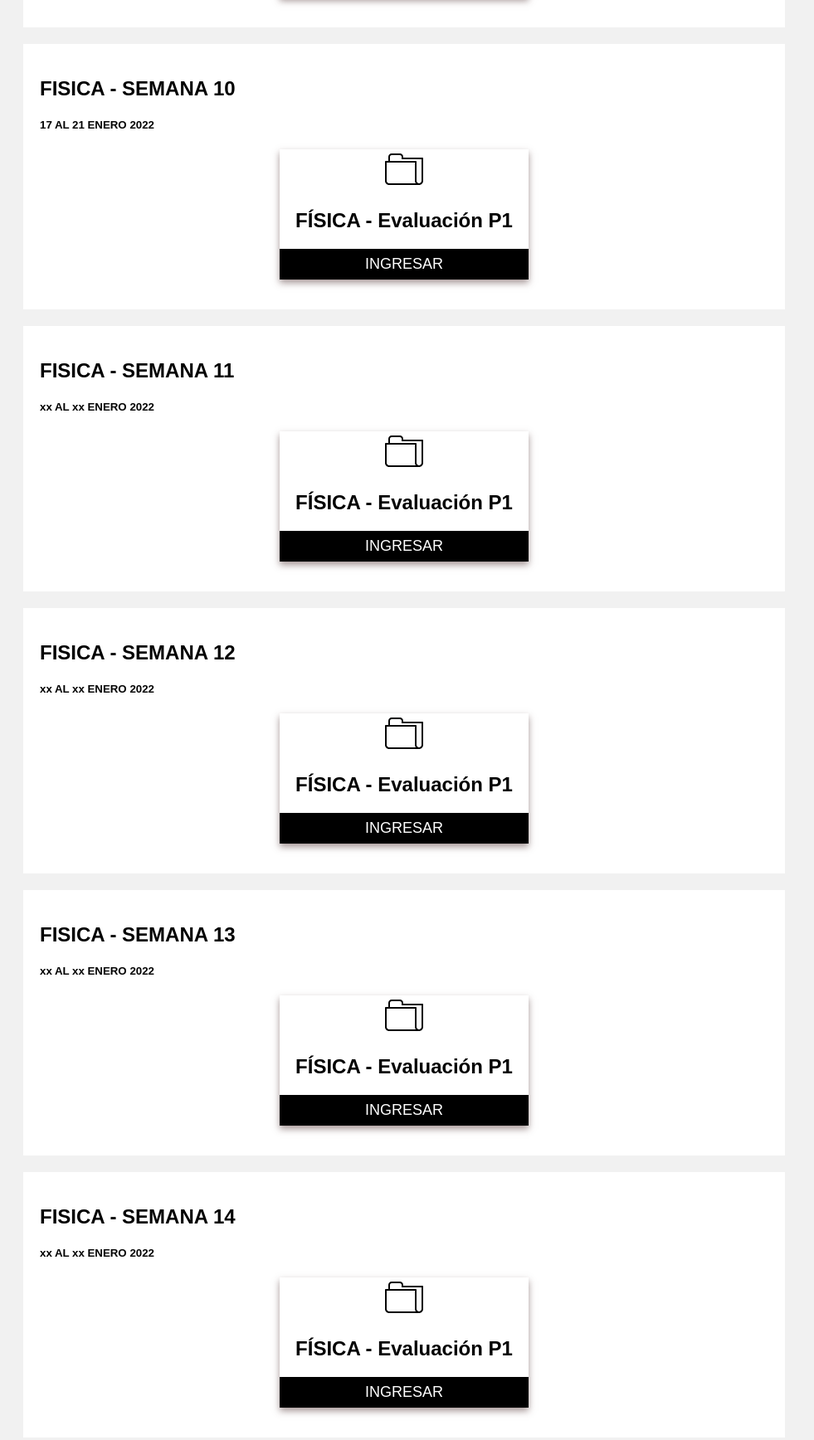
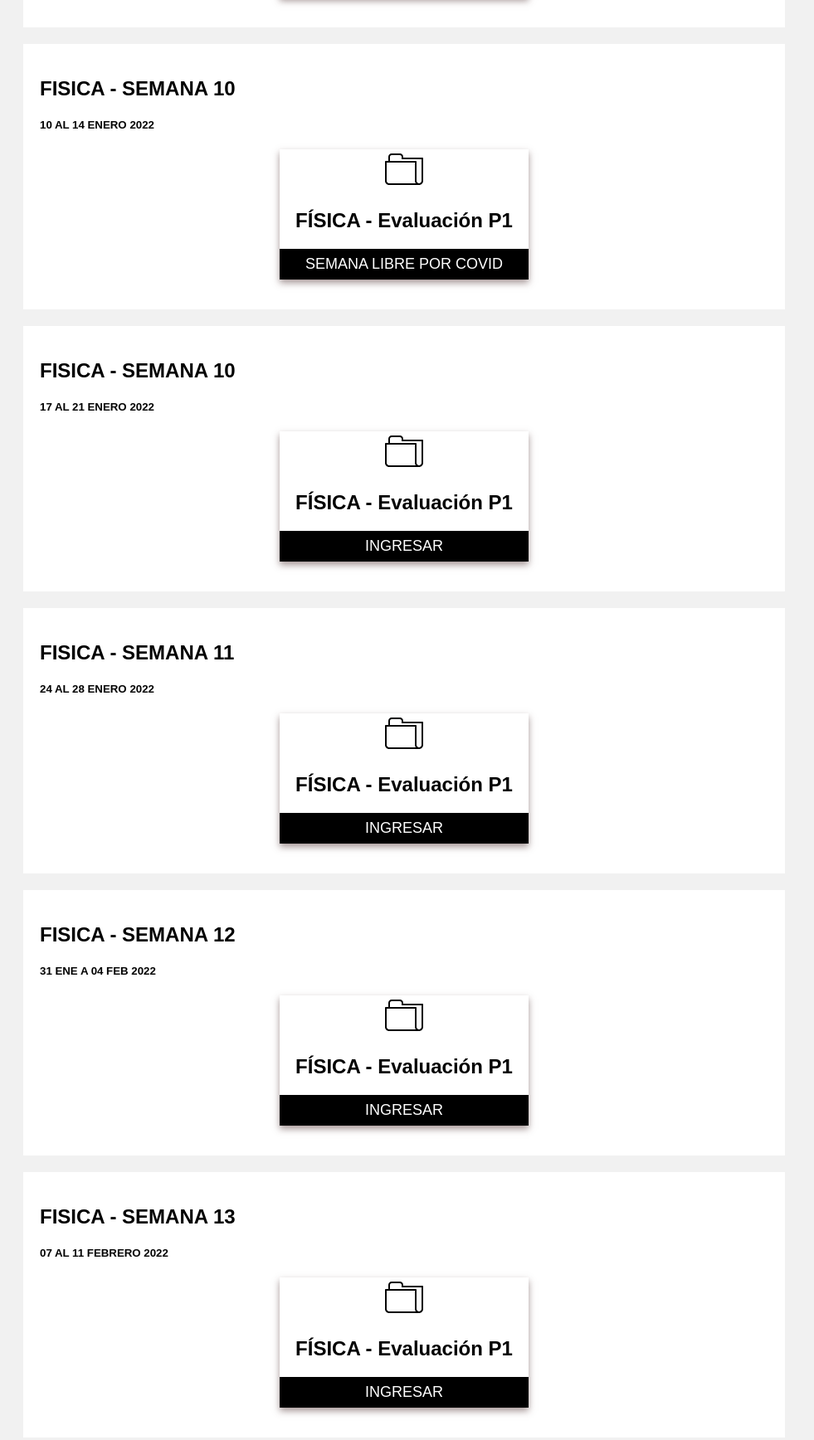
Before and after one commit to josebballester/primero-faseix, a plain HTML site: page index.html in a window 1280 px wide. Shown: the part 3967-5703 px from the top of the page at 83% size, without its empty margins (0-981 px from the left). Drawn offline with Linux system fonts and the light colour scheme.

Commit message:
sUBIRDA DE CAMBIOS
 CAMIBIOS COMPLETOS

```diff
--- a/index.html
+++ b/index.html
@@ -345,6 +345,37 @@
       </div>
     </div>
 
+     <div class="card">
+      <h2>FISICA - SEMANA 10 </h2>
+           <h5>10 AL 14 ENERO 2022</h5>
+
+        <div class="cards">
+
+          <svg
+          enable-background="new 0 0 48 48"
+            height="3rem"
+            id="Layer_1"
+            version="1.1"
+            viewBox="0 0 48 48"
+            width="4rem"
+          xml:space="preserve" xmlns="http://www.w3.org/2000/svg" xmlns:xlink="http://www.w3.org/1999/xlink">
+            <path clip-rule="evenodd" d="M42,43L42,43H6l0,0c-2.762,0-5-2.238-5-5V15c0-0.552,0.447-1,1-1l0,0h3V9
+             c0-2.209,1.791-4,4-4h10c2.209,0,4,1.791,4,4v1h23c0.553,0,1,0.448,1,1v27C47,40.762,44.762,43,42,43z M3,16v22l0,0
+               c0,1.657,1.344,3,3,3h32.022C37.39,40.162,37,39.131,37,38V16H3z
+                M45,12H21V9c0-1.104-0.896-2-2-2H9C7.896,7,7,7.896,7,9v5h31l0,0
+                 c0.278,0,0.529,0.114,0.71,0.298C38.889,14.479,39,14.726,39,15c0,0,0,0,0,0v23c0,1.657,1.343,3,3,3s3-1.343,3-3V12z"
+                 fill-rule="evenodd"/>
+          </svg>
+        <h2>FÍSICA - Evaluación P1</h2>
+          <p>
+            <a href="">
+              <input type="button" value="SEMANA LIBRE POR COVID">
+            </a>
+          </p>
+      </div>
+    </div>
+
+
 
      <div class="card">
       <h2>FISICA - SEMANA 10 </h2>
@@ -369,7 +400,7 @@
           </svg>
         <h2>FÍSICA - Evaluación P1</h2>
           <p>
-            <a href="https://drive.google.com/file/d/1yhe-7sWxOkloyPFHY_Dz0voCGGQ54g0c/view?usp=sharing">
+            <a href="https://drive.google.com/drive/folders/1YAlMA8q9Q6mjQWOXhi5uTgwjWQPb56ha?usp=sharing">
               <input type="button" value="INGRESAR">
             </a>
           </p>
@@ -379,7 +410,7 @@
 
      <div class="card">
       <h2>FISICA - SEMANA 11 </h2>
-           <h5>xx AL xx ENERO 2022</h5>
+           <h5>24 AL 28 ENERO 2022</h5>
 
         <div class="cards">
 
@@ -400,7 +431,7 @@
           </svg>
         <h2>FÍSICA - Evaluación P1</h2>
           <p>
-            <a href="https://drive.google.com/file/d/1yhe-7sWxOkloyPFHY_Dz0voCGGQ54g0c/view?usp=sharing">
+            <a href="https://drive.google.com/drive/folders/1GRVra2fbH9gDn4RcE71Doii6G8JstRLe?usp=sharing">
               <input type="button" value="INGRESAR">
             </a>
           </p>
@@ -410,7 +441,7 @@
 
      <div class="card">
       <h2>FISICA - SEMANA 12 </h2>
-           <h5>xx AL xx ENERO 2022</h5>
+           <h5>31 ENE A 04 FEB 2022</h5>
 
         <div class="cards">
 
@@ -431,7 +462,7 @@
           </svg>
         <h2>FÍSICA - Evaluación P1</h2>
           <p>
-            <a href="https://drive.google.com/file/d/1yhe-7sWxOkloyPFHY_Dz0voCGGQ54g0c/view?usp=sharing">
+            <a href="https://drive.google.com/drive/folders/1BzR3THZFGMwzRQncJOtQHiBOhi3kh5V5?usp=sharing">
               <input type="button" value="INGRESAR">
             </a>
           </p>
@@ -442,7 +473,7 @@
 
      <div class="card">
       <h2>FISICA - SEMANA 13 </h2>
-           <h5>xx AL xx ENERO 2022</h5>
+           <h5>07 AL 11 FEBRERO 2022</h5>
 
         <div class="cards">
 
@@ -463,7 +494,7 @@
           </svg>
         <h2>FÍSICA - Evaluación P1</h2>
           <p>
-            <a href="https://drive.google.com/file/d/1yhe-7sWxOkloyPFHY_Dz0voCGGQ54g0c/view?usp=sharing">
+            <a href="https://drive.google.com/drive/folders/1hzbM0P-LmpI5uXJM5c3EZ7LYTv_2BsLd?usp=sharing">
               <input type="button" value="INGRESAR">
             </a>
           </p>
@@ -474,7 +505,7 @@
 
      <div class="card">
       <h2>FISICA - SEMANA 14 </h2>
-           <h5>xx AL xx ENERO 2022</h5>
+           <h5>14 AL 18 FEBRERO 2022</h5>
 
         <div class="cards">
 
@@ -495,7 +526,7 @@
           </svg>
         <h2>FÍSICA - Evaluación P1</h2>
           <p>
-            <a href="https://drive.google.com/file/d/1yhe-7sWxOkloyPFHY_Dz0voCGGQ54g0c/view?usp=sharing">
+            <a href="https://drive.google.com/drive/folders/1QoxkPrriS371hBUQggM7x5HsRZWxEN_M?usp=sharing">
               <input type="button" value="INGRESAR">
             </a>
           </p>
@@ -506,7 +537,7 @@
 
      <div class="card">
       <h2>FISICA - SEMANA 15 </h2>
-           <h5>xx AL xx ENERO 2022</h5>
+           <h5>21 AL 25 FEBRERO 2022</h5>
 
         <div class="cards">
 
@@ -527,7 +558,7 @@
           </svg>
         <h2>FÍSICA - Evaluación P1</h2>
           <p>
-            <a href="https://drive.google.com/file/d/1yhe-7sWxOkloyPFHY_Dz0voCGGQ54g0c/view?usp=sharing">
+            <a href="https://drive.google.com/drive/folders/1LvVQl-V4SlJTtgFF7qVZV7ULWMdH06OB?usp=sharing">
               <input type="button" value="INGRESAR">
             </a>
           </p>
```
